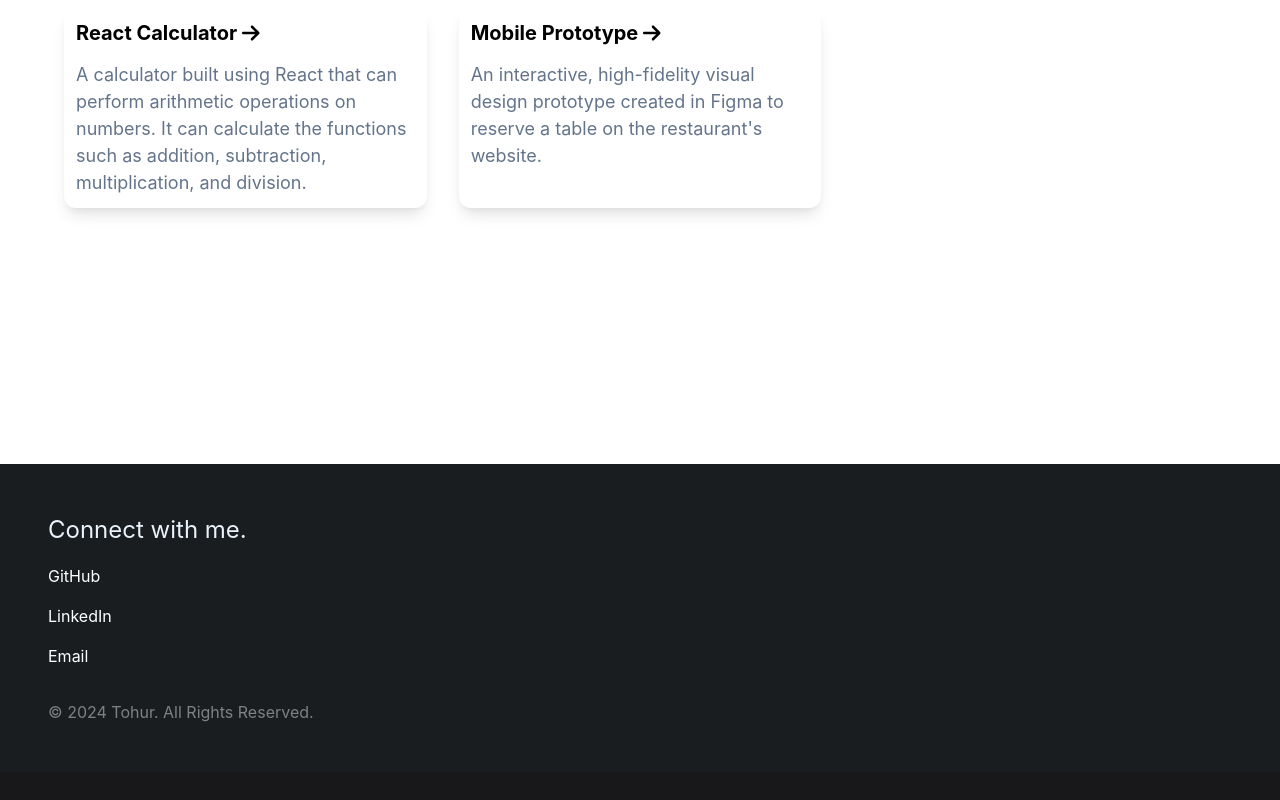
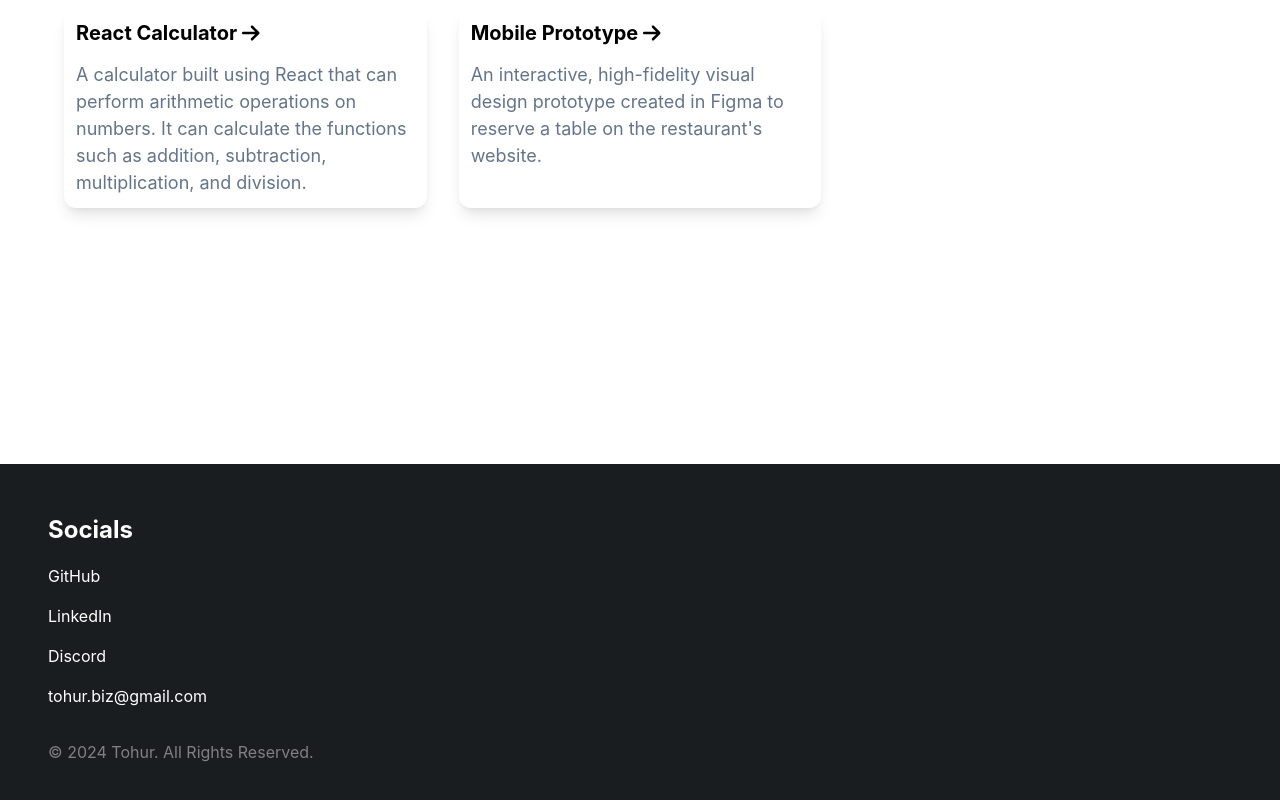
Before and after one commit to tohurr/tohurr.github.io, a React (Create React App) app: page / in a window 1280 px wide. Shown: the part 1936-2736 px from the top of the page. Before the commit the page ends 2708 px from the top, so only its background shows below. Built offline with nearby package versions, Linux system fonts and the light colour scheme.

Commit message:
updates to footer

```diff
--- a/src/components/Footer.js
+++ b/src/components/Footer.js
@@ -15,10 +15,11 @@ const Footer = () => {
          height={16}
        > */}
        <ul>
-            <h1>Connect with me.</h1>
+            <h1>Socials</h1>
             <li><a target="_blank" rel="noopener noreferrer" href="https://github.com/tohurr">GitHub</a></li>
             <li><a target="_blank" rel="noopener noreferrer" href="https://www.linkedin.com/in/tohur-rahman/">LinkedIn</a></li>
-            <li><a target="_blank" rel="noopener noreferrer" href="mailto: tohur.biz@gmail.com">Email</a></li>
+            <li><a target="_blank" rel="noopener noreferrer" href="https://discord.gg/9zjYkHFJ">Discord</a></li>
+            <li><a target="_blank" rel="noopener noreferrer" href="mailto: tohur.biz@gmail.com">tohur.biz@gmail.com</a></li>
         </ul>
          <p>© 2024 Tohur. All Rights Reserved.</p>
        {/* </Flex> */}
--- a/src/components/Styles.css
+++ b/src/components/Styles.css
@@ -264,9 +264,10 @@ footer ul {
 }
 
 footer h1 {
-    color: #E9F1FA;
+    color: white;
     font-size: x-large;
     margin-bottom: 1rem;
+    font-weight: bold;
 }
 
 footer li {
```
